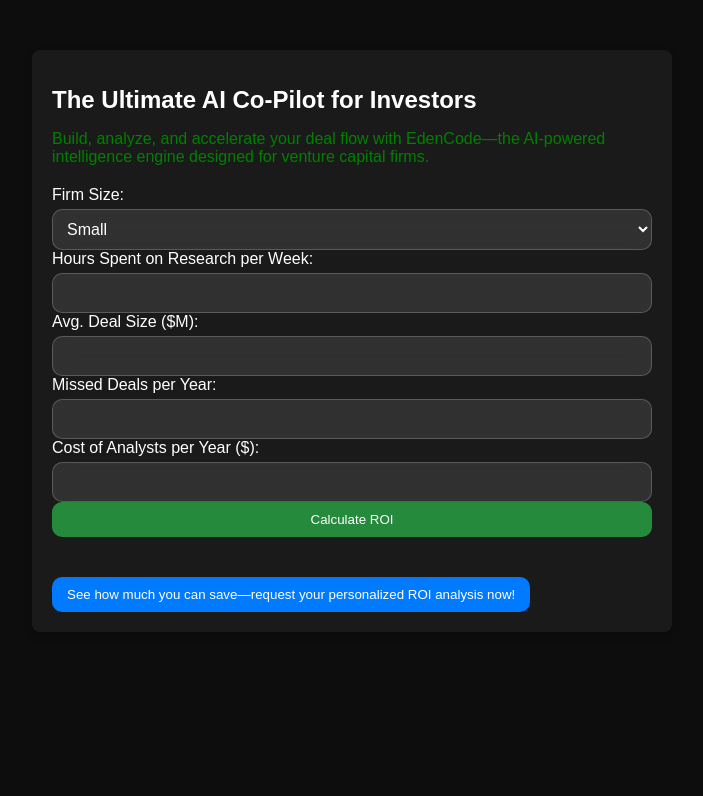
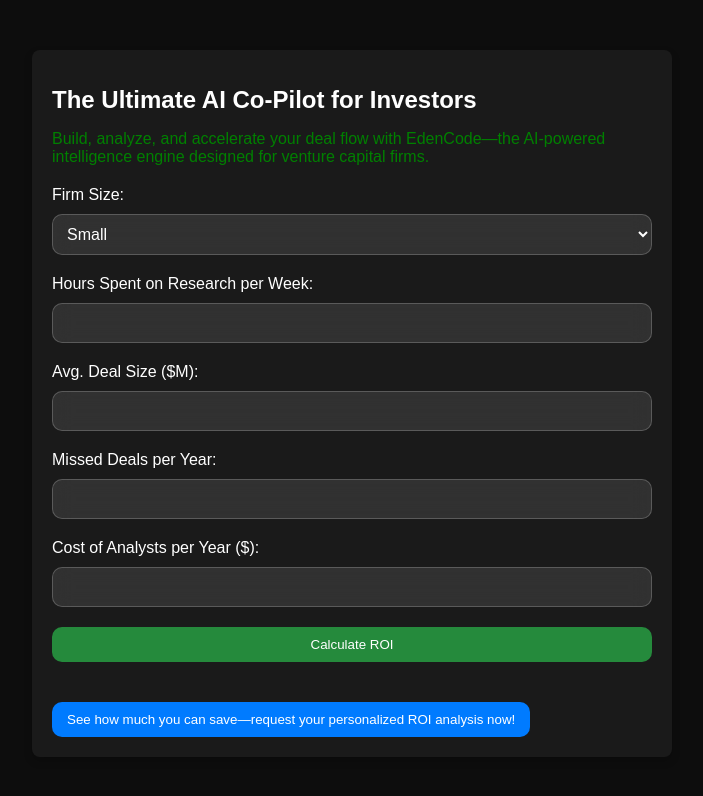
Before and after one commit to atomikai/roi-calculator-edencode, a website: page index.html in a window 1280 px wide. Shown: the whole page, without its empty margins (288-991 px from the left). Drawn offline with Linux system fonts and the light colour scheme; a web font is replaced by a local one.

Commit message:
Update styles.css

```diff
--- a/styles.css
+++ b/styles.css
@@ -55,9 +55,24 @@
     transition: background 0.3s ease; /* Smooth transition */
 }
 
+/* Ensure white text color in dropdown */
+select {
+    color: #ffffff; /* White text color */
+}
+
+/* Focus effects */
 input:focus, select:focus {
     background: rgba(255, 255, 255, 0.2); /* Slightly more opaque on focus */
     border-color: rgba(255, 255, 255, 0.5); /* Darker border on focus */
+}
+
+/* Additional spacing for form elements */
+form label {
+    margin-bottom: 10px; /* Increased spacing between label and input */
+}
+
+form input, form select {
+    margin-bottom: 20px; /* Increased spacing between inputs */
 }
 
 button {
```
